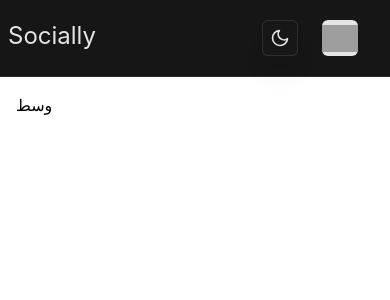
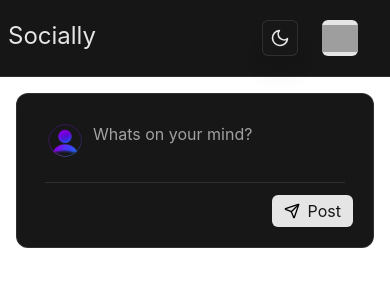
Before and after one commit to MohammadrezaKashani/Socially-V2, a React (Vite) app: page / in a window 390 px wide. Shown: the top 300 px of the page. Built offline with nearby package versions, Linux system fonts and the light colour scheme; grey boxes are pictures that could not be loaded.

Commit message:
feat:add creteposts componet with responsive design

```diff
--- a/package.json
+++ b/package.json
@@ -12,10 +12,12 @@
   "dependencies": {
     "@hookform/resolvers": "^5.4.0",
     "@tailwindcss/vite": "^4.3.1",
+    "lucide-react": "^1.20.0",
     "react": "^19.2.6",
     "react-dom": "^19.2.6",
     "react-hook-form": "^7.79.0",
     "react-icons": "^5.6.0",
+    "react-textarea-autosize": "^8.5.9",
     "tailwindcss": "^4.3.1"
   },
   "devDependencies": {
--- a/src/App.tsx
+++ b/src/App.tsx
@@ -4,6 +4,7 @@ import SignUp from './components/pages/SignUp'
 import Header from './components/Header'
 import RecommendedUsers from './components/RecommendedUsers'
 import ProfileCard from './components/ProfileCard'
+import CreatePosts from './components/CreatePosts'
 
 
 
@@ -16,10 +17,8 @@ function App() {
       <SignUp/> */}
       <Header />
       <div className="grid grid-cols-1 md:grid-cols-12 gap-6 p-4">
-        <div className="hidden md:block md:col-span-3">
-          <ProfileCard />
-        </div>
-        <div className='md:col-span-6 space-y-6'>وسط</div>
+        <div className="hidden md:block md:col-span-3"><ProfileCard/></div>
+        <div className='md:col-span-6 space-y-6'><CreatePosts/></div>
         <div className='hidden md:block md:col-span-3'> <RecommendedUsers/></div>
       </div>
 
--- /dev/null
+++ b/src/components/CreatePosts.tsx
@@ -0,0 +1,38 @@
+import { Send } from "lucide-react";
+import TextareaAutosize from 'react-textarea-autosize';
+
+function CreatePosts() {
+  return (
+    <div className="border border-border bg-card p-5 rounded-xl">
+
+        <div className="flex items-start ">
+          <img
+            className="size-14"
+            src="src/assets/Images/Profilepic.png"
+            alt="people"
+          />
+
+          <TextareaAutosize
+            minRows={2}
+            placeholder="Whats on your mind?"
+            className="text-primary resize-none w-full outline-none pt-2 placeholder:text-muted-foreground"
+          ></TextareaAutosize>
+        </div>
+
+        <div className="border-t border-border my-3 mx-auto w-[95%]"></div>
+
+
+      <div className="flex justify-end">
+        <button
+          className="flex justify-center items-center gap-2 bg-primary px-3 py-1 rounded-md hover:bg-primary/80"
+          type="submit"
+        >
+          <Send className="w-4 h-4 " />
+          <span className="text-card">Post</span>
+        </button>
+      </div>
+    </div>
+  );
+}
+
+export default CreatePosts;
--- a/src/components/ProfileCard.tsx
+++ b/src/components/ProfileCard.tsx
@@ -8,7 +8,7 @@ function ProfileCard() {
       <div className=" hidden lg:flex lg:flex-col bg-card text-foreground  justify-center items-center rounded-xl border py-6  gap-6 border-border">
         <section>
             <button className="flex flex-col items-center cursor-pointer w-full">
-                <img className="size-23 " src="src/assets/Images/Profilepic.png" alt="" />
+                <img className="size-23 " src="src/assets/Images/Profilepic.png" alt="people" />
                 <h2 className="font-extrabold">
                     Name
                 </h2>
```
Also changed, not shown: 1 other file (tests, documents, lock files or other folders).
